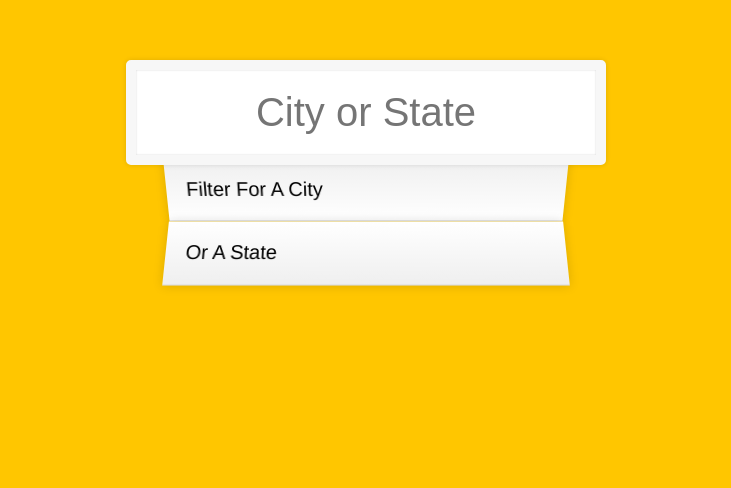
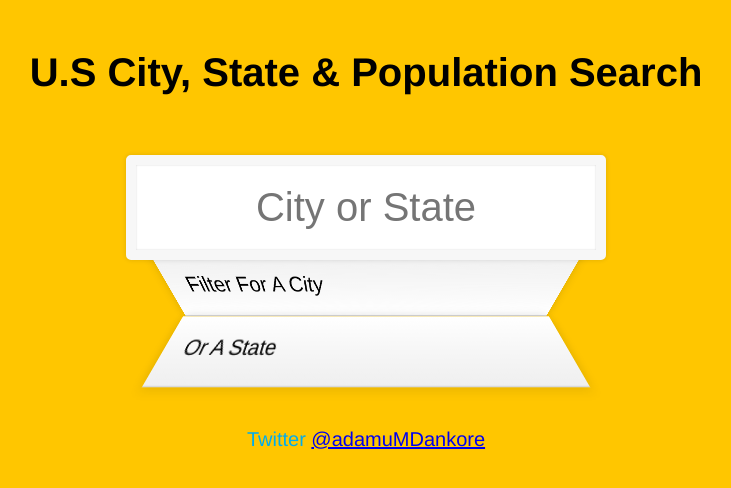
Before and after one commit to dankore/Ajax-Type-Head, a plain HTML site: page index.html in a window 1280 px wide. Shown: the whole page, without its empty margins (274-1005 px from the left). Drawn offline with Linux system fonts and the light colour scheme; no server answers.

Commit message:
customizing page

```diff
--- a/index.html
+++ b/index.html
@@ -2,11 +2,11 @@
 <html lang="en">
 <head>
   <meta charset="UTF-8">
-  <title>Type Ahead 👀</title>
+  <title>U.S City, State & Population Search</title>
   <link rel="stylesheet" href="styles.css">
 </head>
 <body>
-
+  <h1 class="header">U.S City, State & Population Search</h1>
   <form class="search-form">
     <input type="text" class="search" placeholder="City or State">
     <ul class="suggestions">
@@ -14,6 +14,7 @@
       <li>or a state</li>
     </ul>
   </form>
+  <p class="twitter">Twitter <a href="http://twitter.com/adamumdankore">@adamuMDankore</a></p>
   <script type="text/javascript" src="main.js"></script>
 </body>
 </html>
--- a/styles.css
+++ b/styles.css
@@ -10,6 +10,11 @@ html {
   box-sizing: inherit;
 }
 
+.header {
+  text-align: center;
+  margin: auto;
+  margin-top: 50px;
+}
 input {
   width: 100%;
   padding: 20px;
@@ -39,7 +44,7 @@ input.search {
   margin: 0;
   padding: 0;
   position: relative;
-  /*perspective: 20px;*/
+  perspective: 20px;
 }
 
 .suggestions li {
@@ -72,3 +77,9 @@ span.population {
 .hl {
   background: #ffc600;
 }
+
+.twitter {
+  text-align: center;
+  color: #00acee;
+
+}
```
